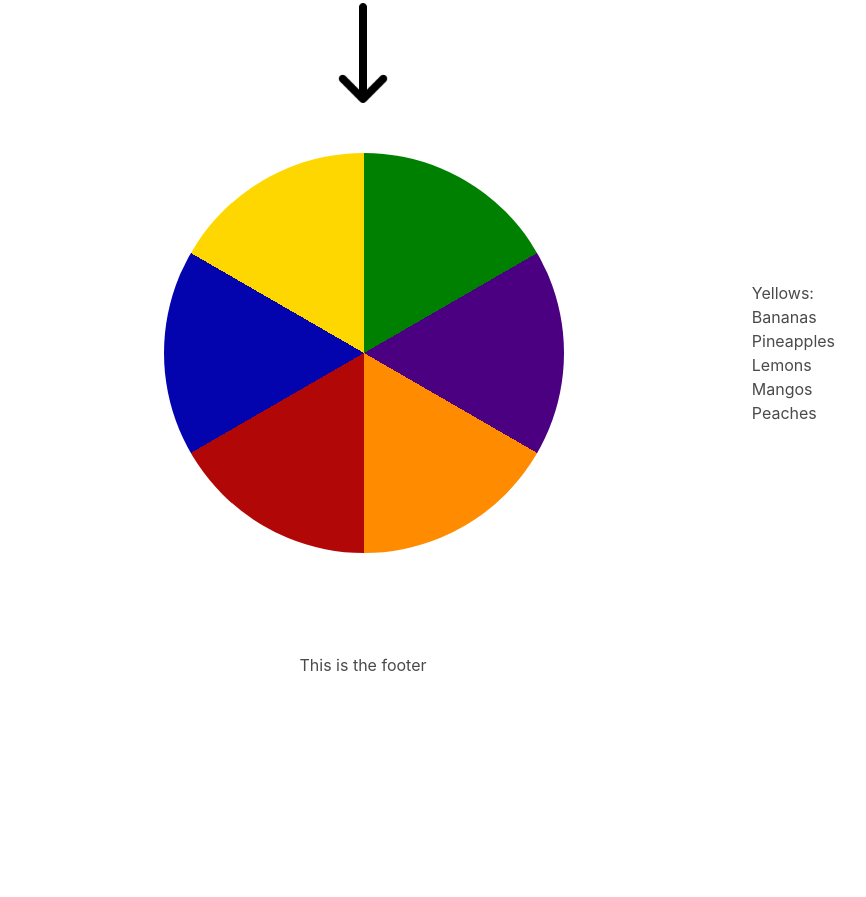
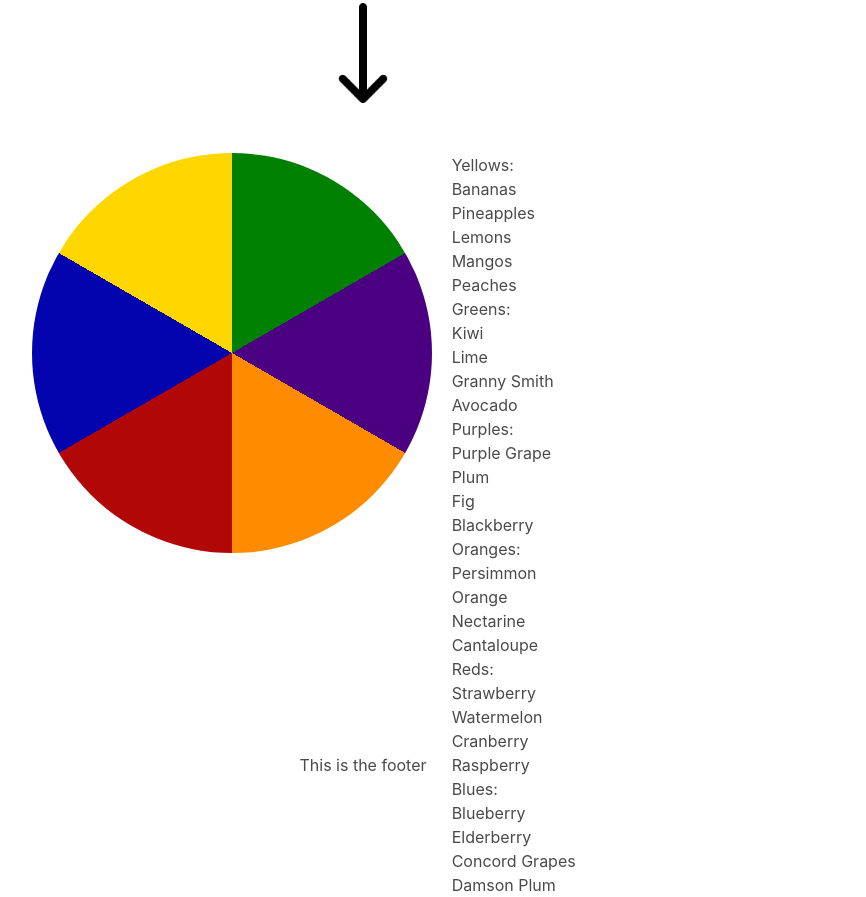
Before and after one commit to Reptartheman/Group_project1, a plain HTML site: page index.html in a window 1280 px wide. Shown: the part 237-1134 px from the top of the page, without its empty margins (277-1143 px from the left). Before the commit the page ends 914 px from the top, so only its background shows below. Drawn offline with nearby package versions, Linux system fonts and the light colour scheme.

Commit message:
push_with_lists

```diff
--- a/index.html
+++ b/index.html
@@ -24,22 +24,53 @@
     <main>
         <div class="wheel-container">
             <div class="wheel"></div>
-            <div id="Yellows">
-                <h2> Yellows:</h2>
-                <ul>
+            <div>
+
+                <ul class="item1">Yellows:
                     <li>Bananas</li>
                     <li>Pineapples</li>
                     <li>Lemons</li>
                     <li>Mangos</li>
                     <li>Peaches</li>
                 </ul>
-               <!--  <h2> Greens:</h2>
-                <ul>
+                <ul class="item2">Greens:
                     <li>Kiwi</li>
                     <li>Lime</li>
                     <li>Granny Smith</li>
                     <li>Avocado</li>
-                </ul> -->
+                </ul>
+
+                <ul class="item3">Purples:
+                    <li>Purple Grape</li>
+                    <li>Plum</li>
+                    <li>Fig</li>
+                    <li>Blackberry</li>
+                </ul>
+
+                <ul class="item4">Oranges:
+                    <li>Persimmon</li>
+                    <li>Orange</li>
+                    <li>Nectarine</li>
+                    <li>Cantaloupe</li>
+                </ul>
+
+                <ul class="item5">Reds:
+                    <li>Strawberry</li>
+                    <li>Watermelon</li>
+                    <li>Cranberry</li>
+                    <li>Raspberry</li>
+                </ul>
+
+                <ul class="item6">Blues:
+                    <li>Blueberry</li>
+                    <li>Elderberry</li>
+                    <li>Concord Grapes</li>
+                    <li>Damson Plum</li>
+                </ul>
+
+
+
+
             </div>
         </div>
 
--- a/style.css
+++ b/style.css
@@ -86,8 +86,9 @@ footer{
 
 .wheel-container{
   display: grid;
+  grid-auto-rows: 500px;
   padding-left: 105px;
-  grid-template-columns: auto auto;
+  grid-template-columns: auto auto auto;
   grid-gap: 20px;
 }
 
@@ -108,8 +109,13 @@ footer{
       gold 0 360deg);
 }
 
-#Yellows{
-align-self: center;
-justify-self: center;
+.item1{
+  grid-row: 1 / span 2;
+
 
 }
+
+.item2{
+  grid-row: 2 / span 1;
+
+}
```
